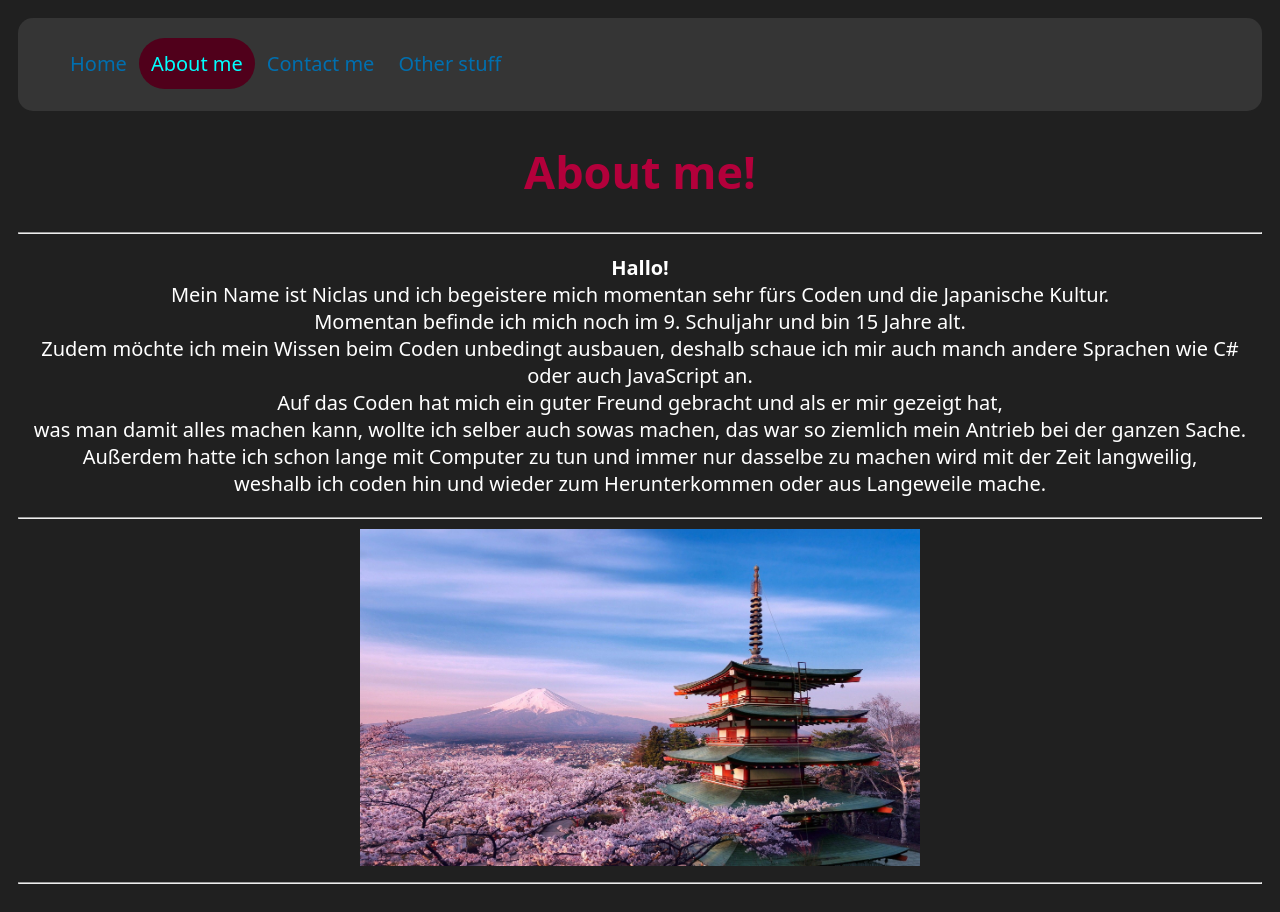
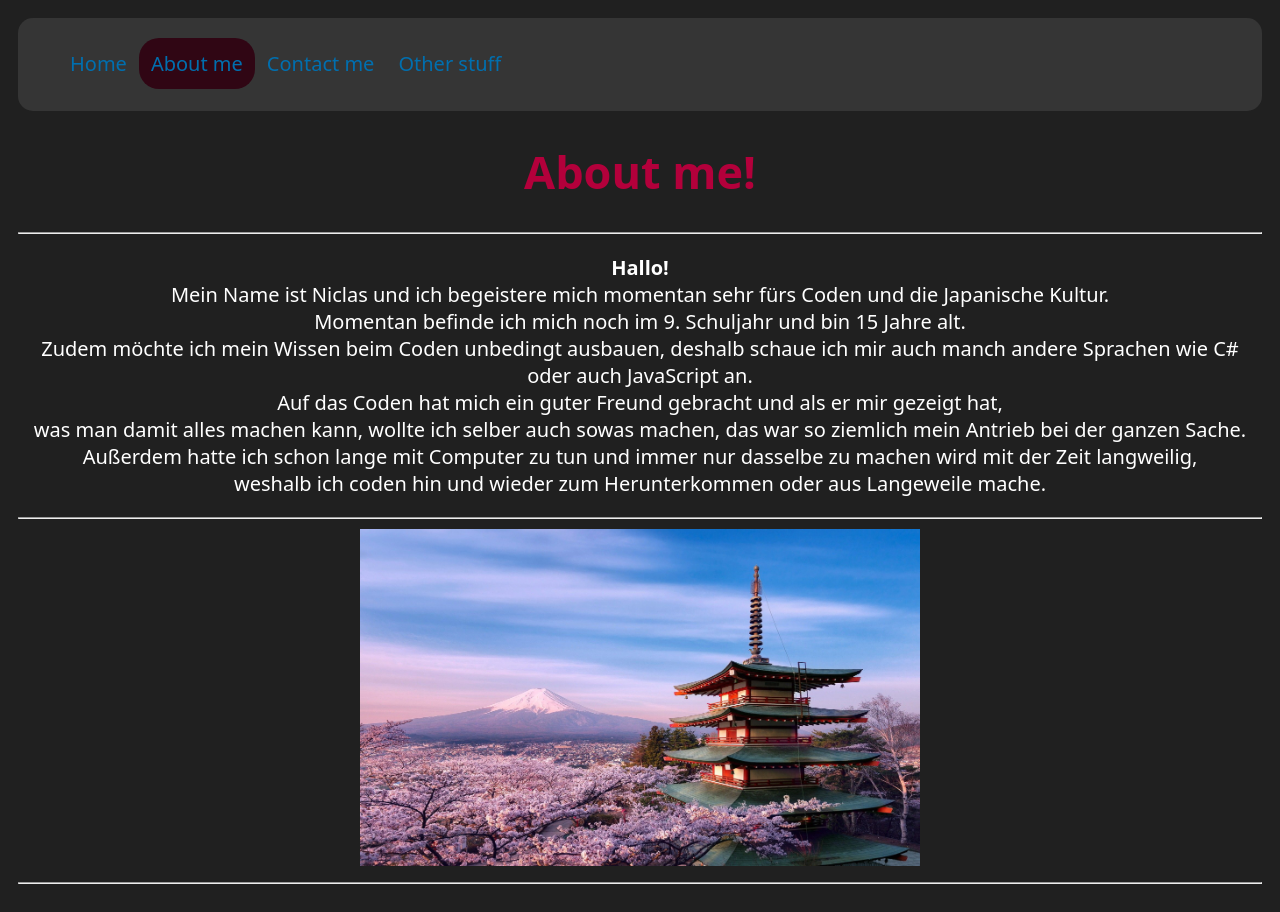
Before and after one commit to Lauchschwert/Website, a plain HTML site: page aboutme.html in a window 1280 px wide. Drawn offline with Linux system fonts and the light colour scheme.

Commit message:
added big changes

```diff
--- a/assets/style.css
+++ b/assets/style.css
@@ -48,13 +48,16 @@ div.credits a {
   float: left;
 }
 .topnav a.active {
-  background-color: rgb(80, 0, 27);
-  color: aqua;
+  color: rgb(0 111 175);
   cursor: default;
-  border-radius: 35px;
+  background-color: rgb(48, 6, 20);
+  border-radius: 20px;
 }
 .topnav a.active:hover {
   text-decoration: none;
+  background-color: rgb(80, 0, 27);
+  border-radius: 40px;
+  color: aqua;
 }
 .topnav a:hover {
   text-decoration: underline;
@@ -100,7 +103,7 @@ table tr th {
 }
 .dc_img:hover
 {
-  cursor: default;
+  cursor: pointer;
   transform: scale(1.1);
 }
 img[src*="https://cdn.000webhost.com/000webhost/logo/footer-powered-by-000webhost-white2.png"] {
@@ -127,7 +130,6 @@ img[src*="https://cdn.000webhost.com/000webhost/logo/footer-powered-by-000webhos
 
 b:hover
 {
- cursor: default;
  font-size: 25px;
  transform: scale(1.1);
  color:aqua;
```
Also changed, not shown: discord.html (+1 -1 lines).
